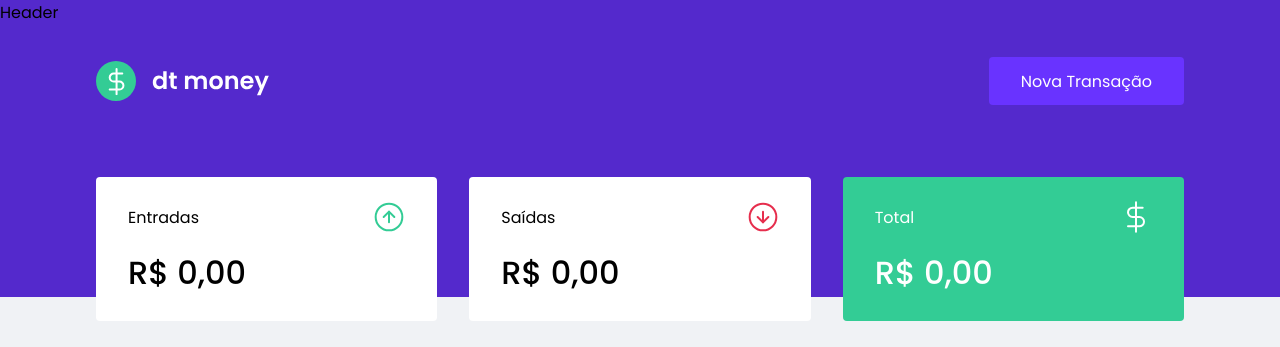
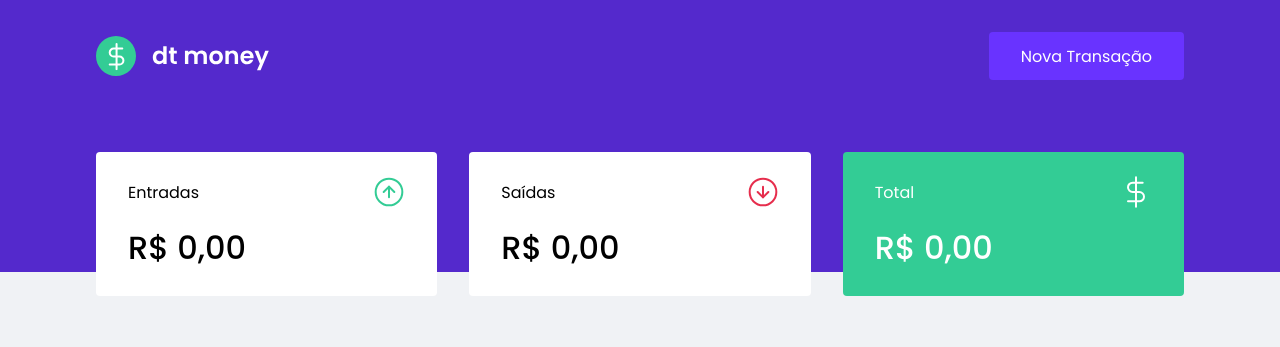
Before and after one commit to eps364/ignite-dtmoney, a React (Create React App) app: page / in a window 1280 px wide. Shown: the top 347 px of the page. Built offline with nearby package versions, Linux system fonts and the light colour scheme; no server answers; what miragejs would draw is missing.

Commit message:
:pencil2: fix header

```diff
--- a/src/components/Header/index.tsx
+++ b/src/components/Header/index.tsx
@@ -6,7 +6,7 @@ interface HeaderProps {
 }
 export function Header({ onOpenNewTransitionModal }: HeaderProps) {
   return (
-    <Container>Header
+    <Container>
       <Content>
         <img src={logoImg} alt="dt money" />
         <button
```
